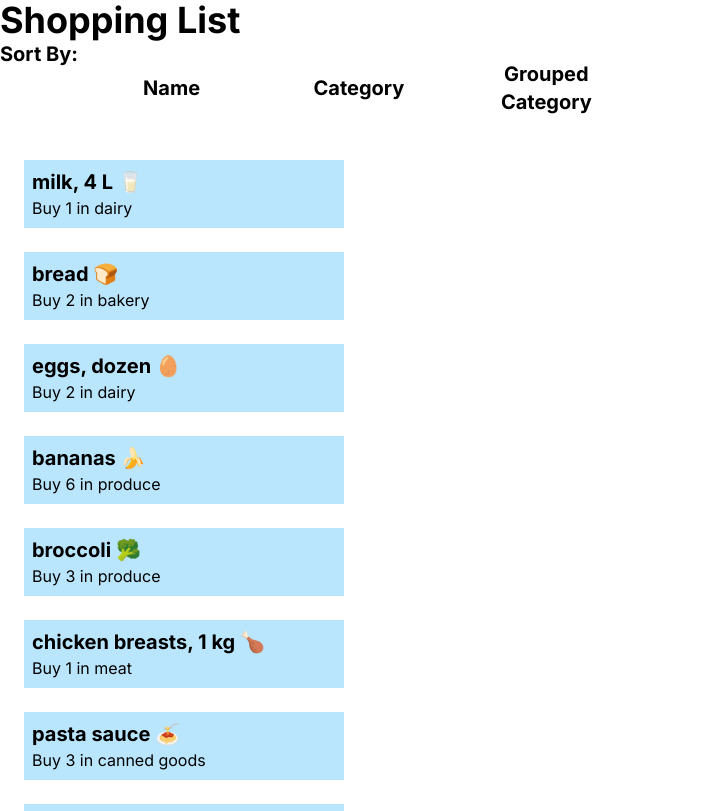
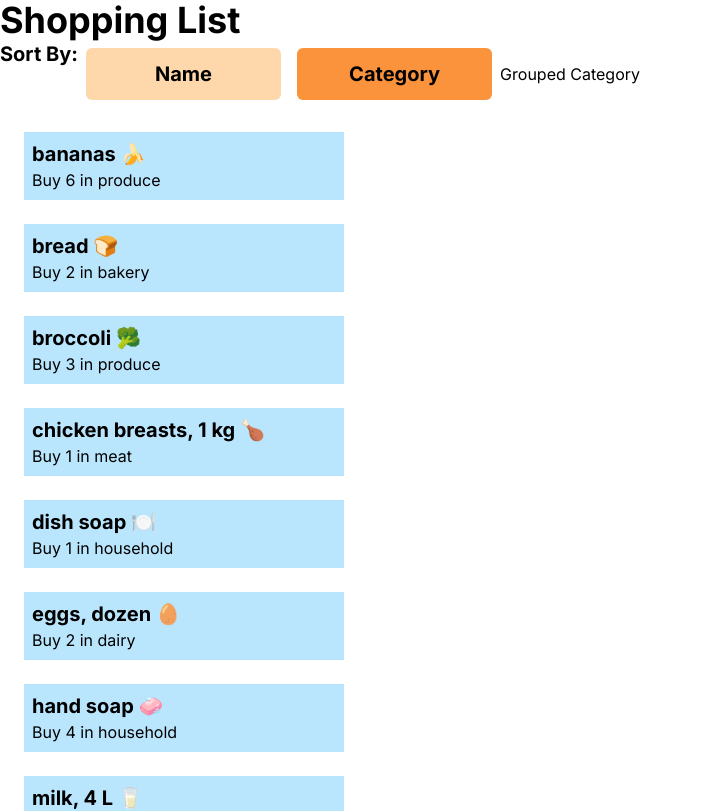
Before and after one commit to zzha142/cprg306-assignments, a Next.js app: page /week-5 in a window 1280 px wide. Shown: the top 811 px of the page, without its empty margins (0-702 px from the left). Built offline with nearby package versions, Linux system fonts and the light colour scheme.

Commit message:
Update item-list.js

```diff
--- a/app/week-5/item-list.js
+++ b/app/week-5/item-list.js
@@ -16,9 +16,13 @@
 
     let [sort, setSort] = useState("name");
 
-    // if (sort !="name") {
-    //     itemArray = itemArray.sort((item)=>item.category === sort);
-    // }
+    //sorted item by name or category: depending on which button is clicked & the default setting is name
+    if (sort === "name") {
+        itemArray.sort((a,b)=>a.name.localeCompare(b.name));
+    }
+    else if (sort ==="category"){
+        itemArray.sort((a,b)=>a.category.localeCompare(b.category));
+    }
 
     const handleSortChange = (event) =>setSort(event.target.value);
 
@@ -26,15 +30,37 @@
         <section>
             <div className="flex w-1/2">
                 <label className="font-bold text-xl">Sort By:</label>
-                <button className={buttonStyle} value="name" onClick={handleSortChange}>Name</button>
-                <button className={buttonStyle} value="category" onClick={handleSortChange}>Category</button>
-                <button className={buttonStyle} >Grouped Category</button>
+                <button
+                    className={`${buttonStyle} ${sort === "name" ? activeStyle : inactiveStyle}`}
+                    value="name"
+                    onClick={handleSortChange}
+                >
+                    Name
+                </button>
+                <button
+                    className={`${buttonStyle} ${sort === "category" ? activeStyle : inactiveStyle}`}
+                    value="category"
+                    onClick={handleSortChange}
+                >
+                    Category
+                </button>
+                <button>Grouped Category</button>
             </div>
 
             <div>
                 {itemArray.map((item)=>(
                     <Item itemObj = {item}/>
                 ))}
+
+                {/* {itemArray.map((item)=> {
+                    if(newcategory){
+                        (<h2></h2>
+                            <ul></ul>
+                        )
+                    }
+                }
+
+                )} */}
             </div>
         </section>
     )
```
